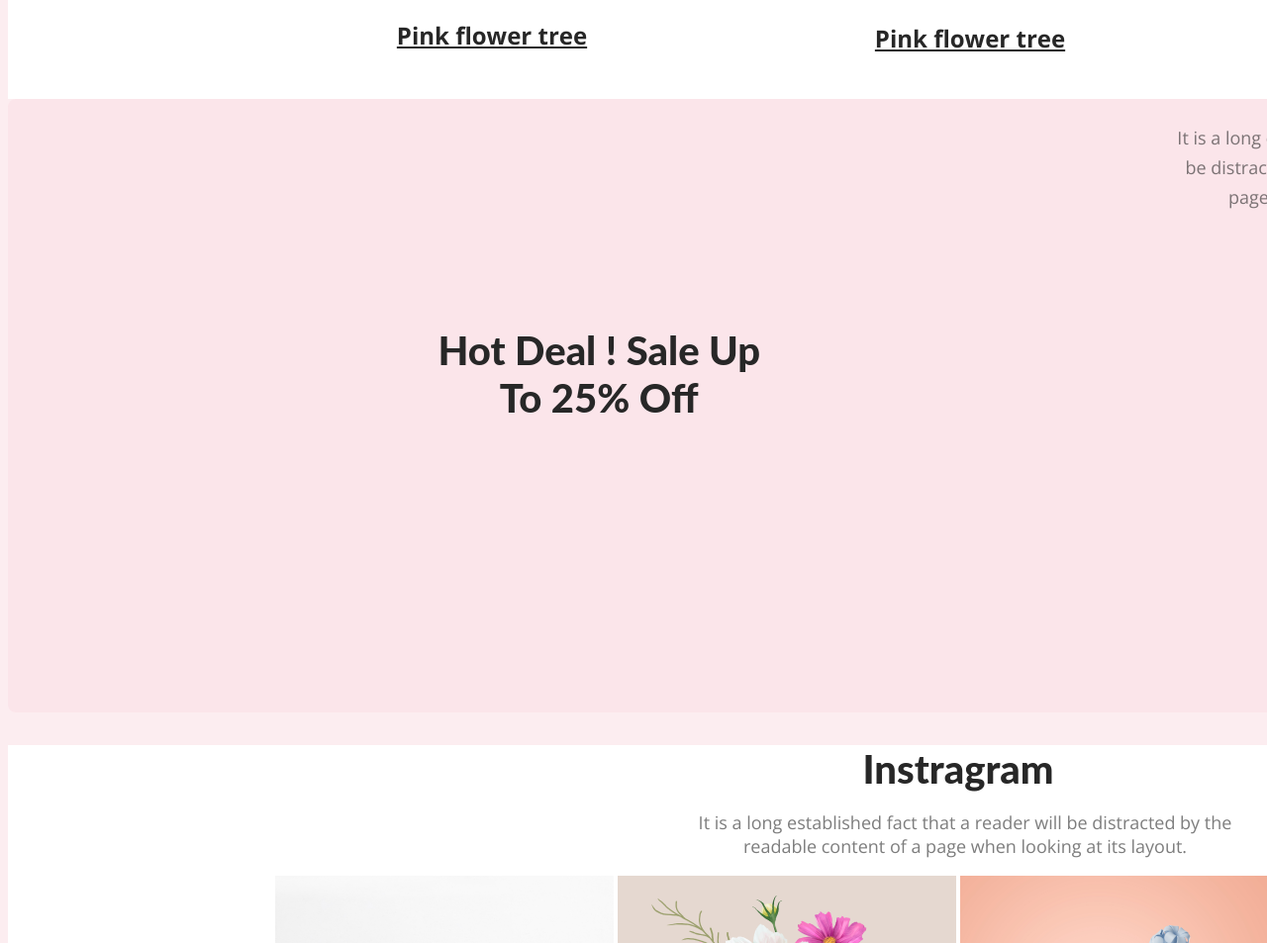
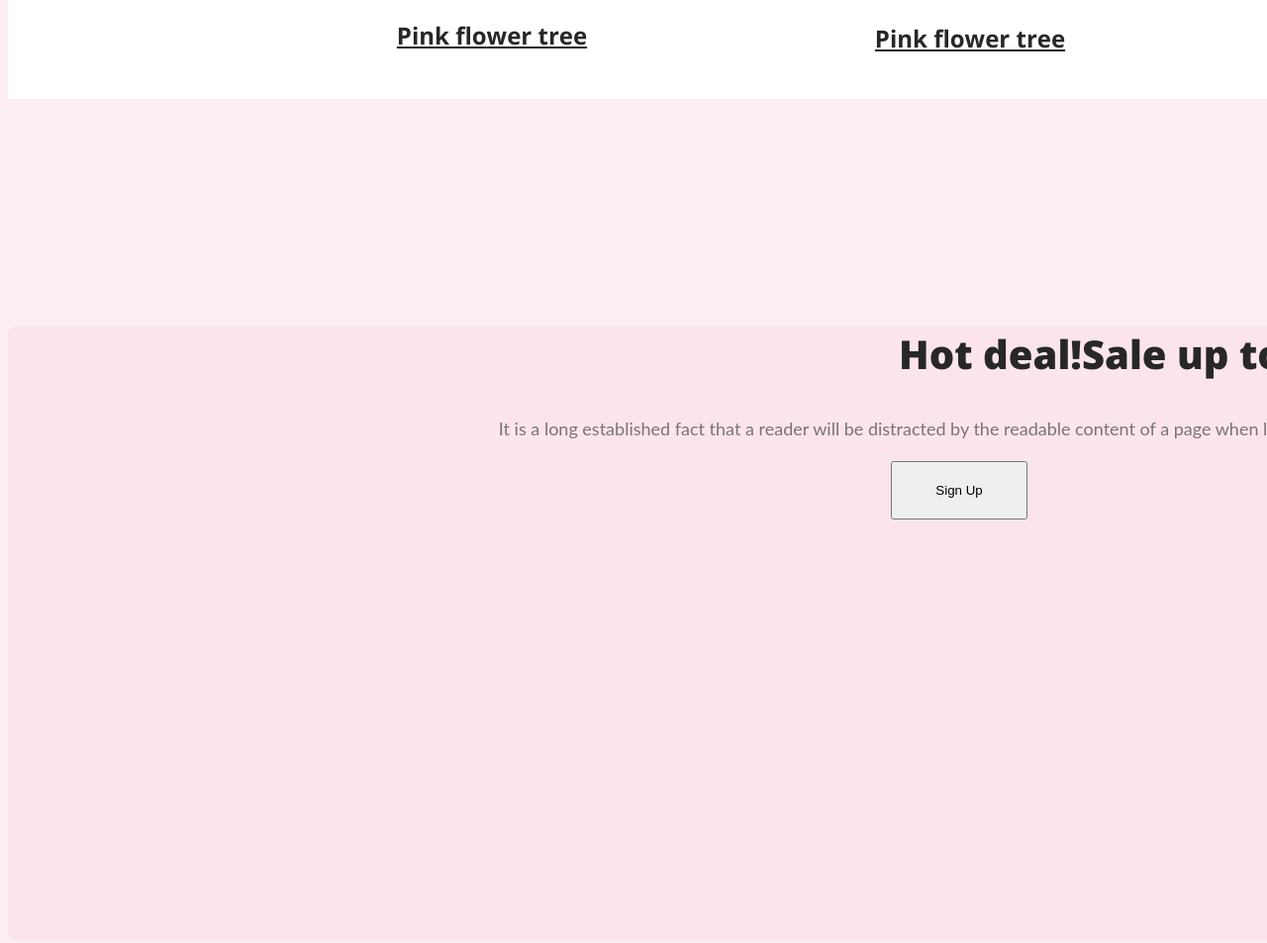
Before and after one commit to pritam0111/flower-shop, a plain HTML site: page index.html in a window 1280 px wide. Shown: the part 1538-2491 px from the top of the page at 99% size. Drawn offline with nearby package versions, Linux system fonts and the light colour scheme.

Commit message:
almost finished

```diff
--- a/index.html
+++ b/index.html
@@ -48,20 +48,19 @@
                 <h3>
                     <rect><img class="pic-three" src="Flower Asset/pngwing 7.png" alt=""></rect>
                     <p class="para-three">Pink flower tree</p>
-
                 </h3>
 
             </nav>
         </section>
         <section>
-            <nav class="deal-nav">
-                 <h1 class="deal-head">Hot Deal ! Sale Up To 25% Off</h1>
-            <p class="deal-para"> It is a long established fact that a reader will be distracted by the readable content
-                of a page when looking at its layout.</p>
-            <button class="btn-deal">Sign up</button>
-
-            <img class="second-pic" src="/Flower Asset/pngwing 8.png" alt="">
-            </nav>
+            <header>
+                <div class="deal">
+                    <h1 class="deal-head">Hot deal!Sale up to 20% off</h1>
+                    <p class="deal-para">It is a long established fact that a reader will be distracted by the readable content of a page when looking at its layout.</p>
+                    <button class="btn-deal">Sign Up</button>
+                </div>
+            </header>
+            <img   src="../flower/Flower Asset/pngwing 8.png" alt="">
         </section>
     </main>
     <section class="insta">
--- a/style/flower.css
+++ b/style/flower.css
@@ -141,50 +141,6 @@ body {
     line-height: 35px;
     text-decoration-line: underline;
 }
-
-.deal-nav {
-    width: 1922px;
-    height: 620px;
-    border-radius: 8px;
-    background: rgba(229, 84, 115, 0.05);
-}
-
-.deal-head {
-    color: #272727;
-    font-family: Lato;
-    font-size: 40px;
-    font-style: normal;
-    font-weight: 800;
-    line-height: normal;
-    margin-top: 230px;
-    margin-left: 423px;
-}
-
-.deal-para {
-    color: rgba(39, 39, 39, 0.60);
-    font-size: 18px;
-    font-style: normal;
-    font-weight: 400;
-    line-height: 30px;
-    width: 594px;
-    margin-top: 24px;
-    margin-left: 400px;
-
-}
-
-.btn-deal {
-    display: inline-flex;
-
-    border-radius: 8px;
-    background: #E55473;
-}
-
-.second-pic {
-    width: 318px;
-    height: 420px;
-    background: lightgray 50% / cover no-repeat;
-}
-
 .insta {
     width: 1920px;
     background: #FFF;
@@ -292,3 +248,39 @@ body {
     font-weight: 400;
     line-height: 30px;
 }
+
+.deal {
+    width: 1922px;
+    height: 620px;
+    flex-shrink: 0;
+    border-radius: 8px;
+    background: rgba(229, 84, 115, 0.05);
+}
+
+.deal-head {
+    color: #272727;
+    font-size: 40px;
+    font-style: normal;
+    font-weight: 800;
+    line-height: normal;
+    margin-top: 230px;
+    margin-left: 430px;
+
+}
+.deal-para{
+    color: rgba(39, 39, 39, 0.60);
+    text-align: center;
+    font-family: Lato;
+    font-size: 18px;
+    font-style: normal;
+    font-weight: 400;
+    line-height: 30px;
+}
+.btn-deal{
+padding: 20px 43px;
+align-items: flex-start;
+}
+.img-deal{
+    width: 318px;
+height: 420px;
+}
```
